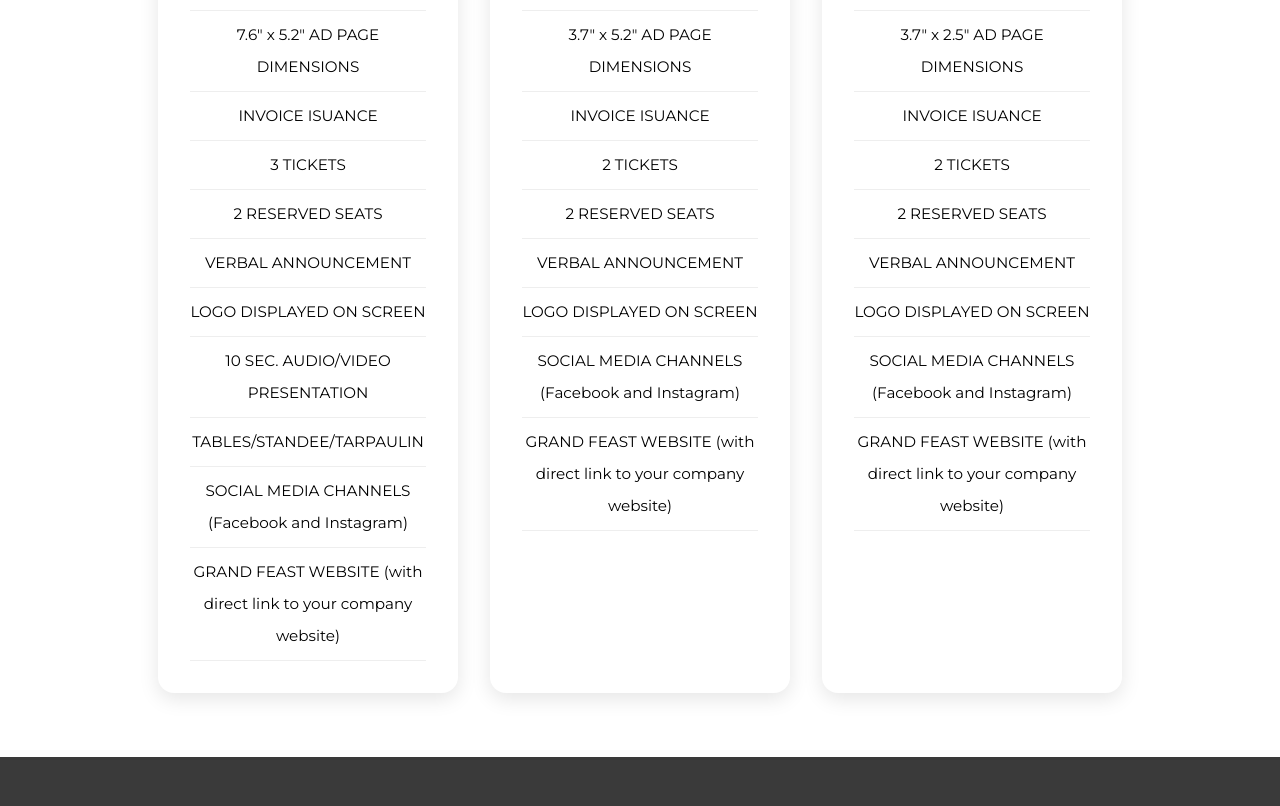
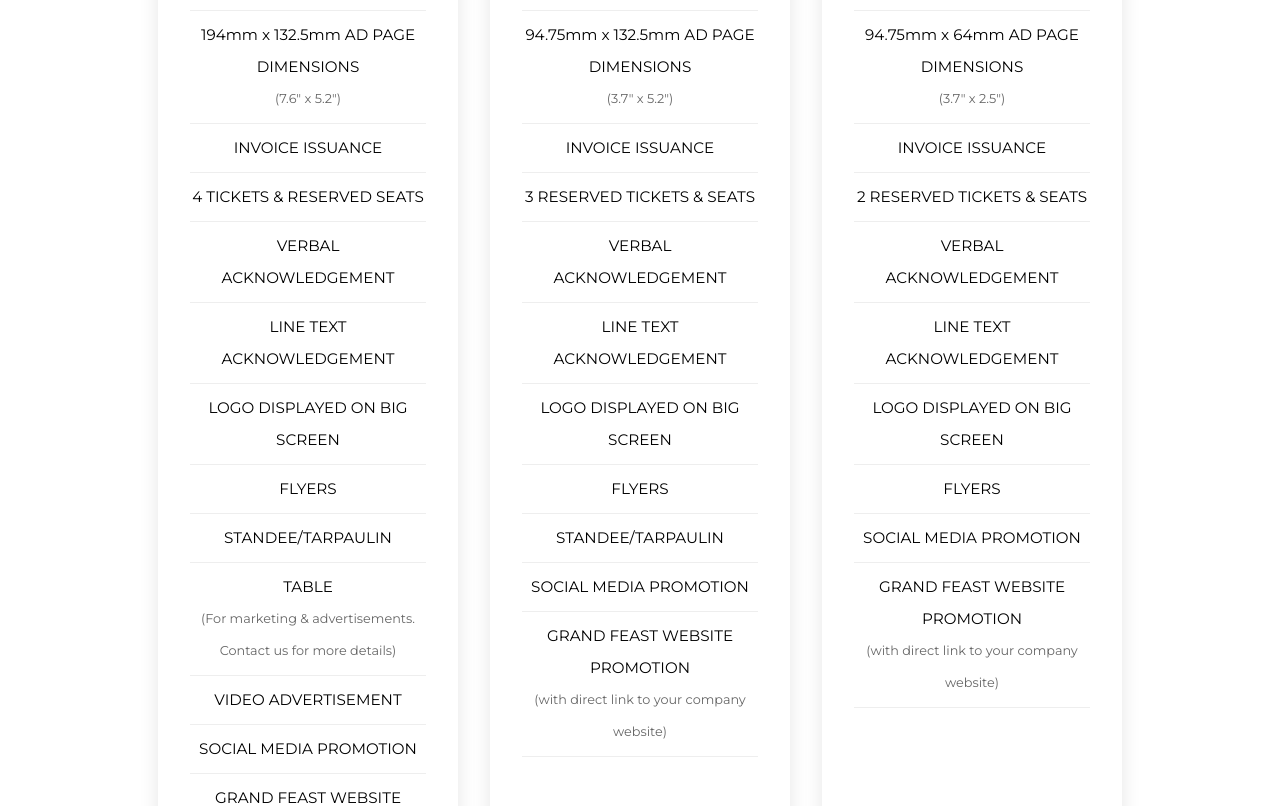
Before and after one commit to yapangelo/feastbc, a React (Vite) app: page /sponsorpage in a window 1280 px wide. Shown: the part 980-1786 px from the top of the page. Built offline with nearby package versions, Linux system fonts and the light colour scheme.

Commit message:
updated tier list details and arun pic

```diff
--- a/src/components/Form/Form.jsx
+++ b/src/components/Form/Form.jsx
@@ -33,14 +33,14 @@ const Form = ({
       )
       .then(
         (result) => {
-          setPopupMessage("Sumakses!"); // Success message
+          setPopupMessage("Form Submitted. Thank You!"); // Success message
           setPopupType("success"); // Set popup type to success
           setShowPopup(true); // Show the popup
 
           form.current.reset();
         },
         (error) => {
-          setPopupMessage("Failed to send the email. Please try again."); // Error message
+          setPopupMessage("Failed to send. Please try again."); // Error message
           setPopupType("error"); // Set popup type to error
           setShowPopup(true); // Show the popup
         }
--- a/src/components/SponsorTierList/SponsorTierList.jsx
+++ b/src/components/SponsorTierList/SponsorTierList.jsx
@@ -10,26 +10,43 @@ const SponsorTierList = () => {
           <ul className="sponsortierlist__tier-details">
             <li className="sponsortierlist__listitem">$1000</li>
             <li className="sponsortierlist__listitem">
-              7.6" x 5.2" AD PAGE DIMENSIONS
+              194mm x 132.5mm AD PAGE DIMENSIONS{" "}
+              <p className="sponsortierlist__listitem-fineprint">
+                {" "}
+                (7.6" x 5.2")
+              </p>
             </li>
-            <li className="sponsortierlist__listitem">INVOICE ISUANCE</li>
-            <li className="sponsortierlist__listitem">3 TICKETS</li>
-            <li className="sponsortierlist__listitem">2 RESERVED SEATS</li>
-            <li className="sponsortierlist__listitem">VERBAL ANNOUNCEMENT</li>
+            <li className="sponsortierlist__listitem">INVOICE ISSUANCE</li>
             <li className="sponsortierlist__listitem">
-              LOGO DISPLAYED ON SCREEN
+              4 TICKETS & RESERVED SEATS
             </li>
             <li className="sponsortierlist__listitem">
-              10 SEC. AUDIO/VIDEO PRESENTATION
+              VERBAL ACKNOWLEDGEMENT
             </li>
             <li className="sponsortierlist__listitem">
-              TABLES/STANDEE/TARPAULIN
+              LINE TEXT ACKNOWLEDGEMENT
             </li>
             <li className="sponsortierlist__listitem">
-              SOCIAL MEDIA CHANNELS (Facebook and Instagram)
+              LOGO DISPLAYED ON BIG SCREEN
+            </li>
+            <li className="sponsortierlist__listitem">FLYERS</li>
+            <li className="sponsortierlist__listitem">STANDEE/TARPAULIN</li>
+            <li className="sponsortierlist__listitem">
+              TABLE{" "}
+              <p className="sponsortierlist__listitem-fineprint">
+                (For marketing & advertisements. Contact us for more details)
+              </p>
+            </li>
+            <li className="sponsortierlist__listitem">VIDEO ADVERTISEMENT</li>
+
+            <li className="sponsortierlist__listitem">
+              SOCIAL MEDIA PROMOTION
             </li>
             <li className="sponsortierlist__listitem">
-              GRAND FEAST WEBSITE (with direct link to your company website)
+              GRAND FEAST WEBSITE PROMOTION{" "}
+              <p className="sponsortierlist__listitem-fineprint">
+                (with direct link to your company website)
+              </p>
             </li>
           </ul>
         </div>
@@ -38,42 +55,70 @@ const SponsorTierList = () => {
           <ul className="sponsortierlist__tier-details">
             <li className="sponsortierlist__listitem">$800</li>
             <li className="sponsortierlist__listitem">
-              3.7" x 5.2" AD PAGE DIMENSIONS
+              94.75mm x 132.5mm AD PAGE DIMENSIONS
+              <p className="sponsortierlist__listitem-fineprint">
+                (3.7" x 5.2")
+              </p>
             </li>
-            <li className="sponsortierlist__listitem">INVOICE ISUANCE</li>
-            <li className="sponsortierlist__listitem">2 TICKETS</li>
-            <li className="sponsortierlist__listitem">2 RESERVED SEATS</li>
-            <li className="sponsortierlist__listitem">VERBAL ANNOUNCEMENT</li>
+            <li className="sponsortierlist__listitem">INVOICE ISSUANCE</li>
             <li className="sponsortierlist__listitem">
-              LOGO DISPLAYED ON SCREEN
+              3 RESERVED TICKETS & SEATS
             </li>
             <li className="sponsortierlist__listitem">
-              SOCIAL MEDIA CHANNELS (Facebook and Instagram)
+              VERBAL ACKNOWLEDGEMENT
             </li>
             <li className="sponsortierlist__listitem">
-              GRAND FEAST WEBSITE (with direct link to your company website)
+              LINE TEXT ACKNOWLEDGEMENT
+            </li>
+            <li className="sponsortierlist__listitem">
+              LOGO DISPLAYED ON BIG SCREEN
+            </li>
+            <li className="sponsortierlist__listitem">FLYERS</li>
+            <li className="sponsortierlist__listitem">STANDEE/TARPAULIN</li>
+            <li className="sponsortierlist__listitem">
+              SOCIAL MEDIA PROMOTION
+            </li>
+            <li className="sponsortierlist__listitem">
+              GRAND FEAST WEBSITE PROMOTION{" "}
+              <p className="sponsortierlist__listitem-fineprint">
+                (with direct link to your company website)
+              </p>
             </li>
           </ul>
         </div>
+
         <div className="sponsortierlist__tier">
           <h2 className="sponsortierlist__tier-title">Silver</h2>
           <ul className="sponsortierlist__tier-details">
             <li className="sponsortierlist__listitem">$600</li>
             <li className="sponsortierlist__listitem">
-              3.7" x 2.5" AD PAGE DIMENSIONS
+              94.75mm x 64mm AD PAGE DIMENSIONS
+              <p className="sponsortierlist__listitem-fineprint">
+                (3.7" x 2.5")
+              </p>{" "}
             </li>
-            <li className="sponsortierlist__listitem">INVOICE ISUANCE</li>
-            <li className="sponsortierlist__listitem">2 TICKETS</li>
-            <li className="sponsortierlist__listitem">2 RESERVED SEATS</li>
-            <li className="sponsortierlist__listitem">VERBAL ANNOUNCEMENT</li>
+            <li className="sponsortierlist__listitem">INVOICE ISSUANCE</li>
             <li className="sponsortierlist__listitem">
-              LOGO DISPLAYED ON SCREEN
+              2 RESERVED TICKETS & SEATS
             </li>
             <li className="sponsortierlist__listitem">
-              SOCIAL MEDIA CHANNELS (Facebook and Instagram)
+              VERBAL ACKNOWLEDGEMENT
             </li>
             <li className="sponsortierlist__listitem">
-              GRAND FEAST WEBSITE (with direct link to your company website)
+              LINE TEXT ACKNOWLEDGEMENT
+            </li>
+            <li className="sponsortierlist__listitem">
+              LOGO DISPLAYED ON BIG SCREEN
+            </li>
+            <li className="sponsortierlist__listitem">FLYERS</li>
+            <li className="sponsortierlist__listitem">
+              SOCIAL MEDIA PROMOTION
+            </li>
+            <li className="sponsortierlist__listitem">
+              GRAND FEAST WEBSITE PROMOTION{" "}
+              <p className="sponsortierlist__listitem-fineprint">
+                (with direct link to your company website)
+              </p>
             </li>
           </ul>
         </div>
--- a/src/components/SponsorTierList/SponsorTierList.scss
+++ b/src/components/SponsorTierList/SponsorTierList.scss
@@ -23,10 +23,6 @@
       width: 300px;
       box-shadow: 0 6px 20px rgba(0, 0, 0, 0.1);
       transition: transform 0.3s ease;
-
-      &:hover {
-        transform: translateY(-5px);
-      }
     }
 
     &__tier-title {
@@ -74,6 +70,11 @@
       border-bottom: 1px solid #eee;
       text-align: center;
 
+      &-fineprint {
+        font-size: 0.8rem;
+        color: #666;
+      }
+
       &:first-child {
         font-weight: bold;
         font-size: 1.1rem;
--- a/src/pages/GrandFeast/GrandFeast.jsx
+++ b/src/pages/GrandFeast/GrandFeast.jsx
@@ -4,7 +4,7 @@ import Form from "../../components/Form/Form";
 import hero from "../../assets/images/grandfeast-hero.jpg";
 import bo from "../../assets/images/bo.png";
 import monching from "../../assets/images/monching.png";
-import arun from "../../assets/images/arun.png";
+import arun from "../../assets/images/arun1.png";
 
 const GrandFeast = () => {
   return (
```
Also changed, not shown: src/assets/images/arun1.png (added).
